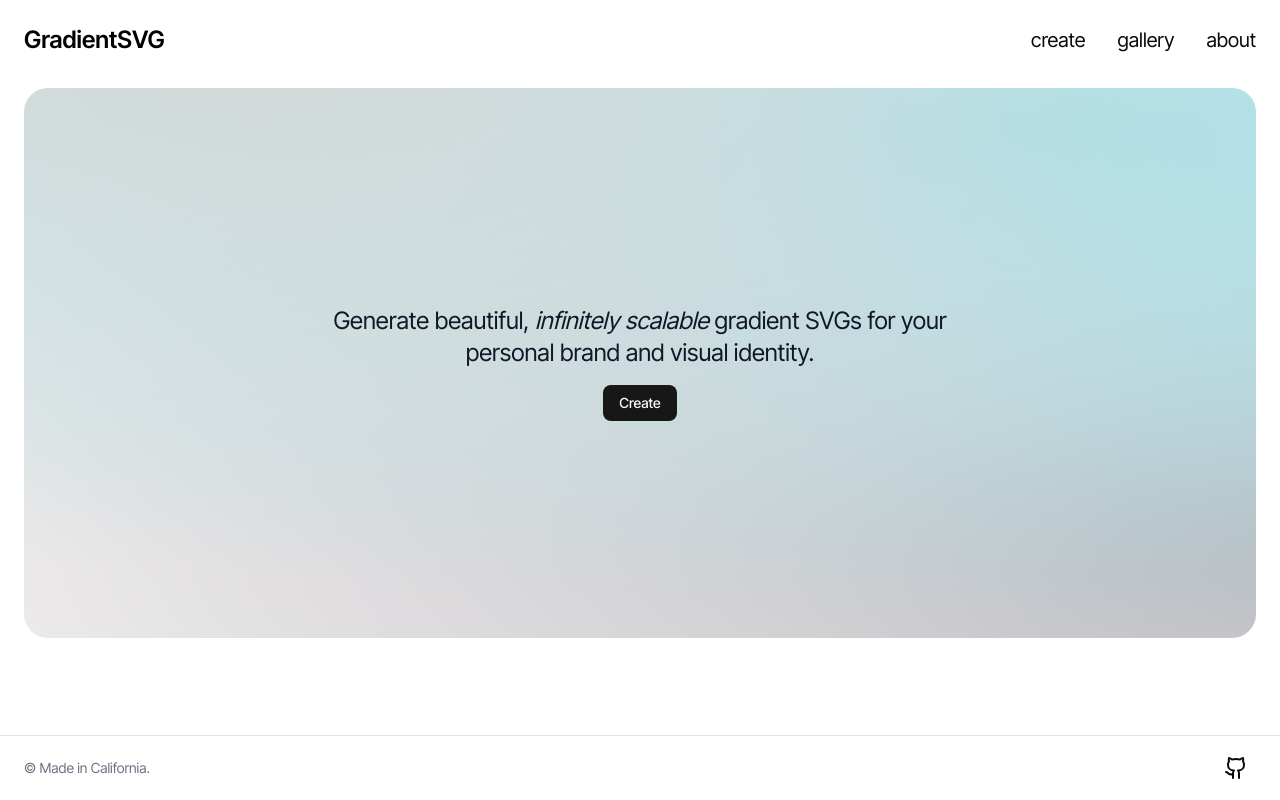
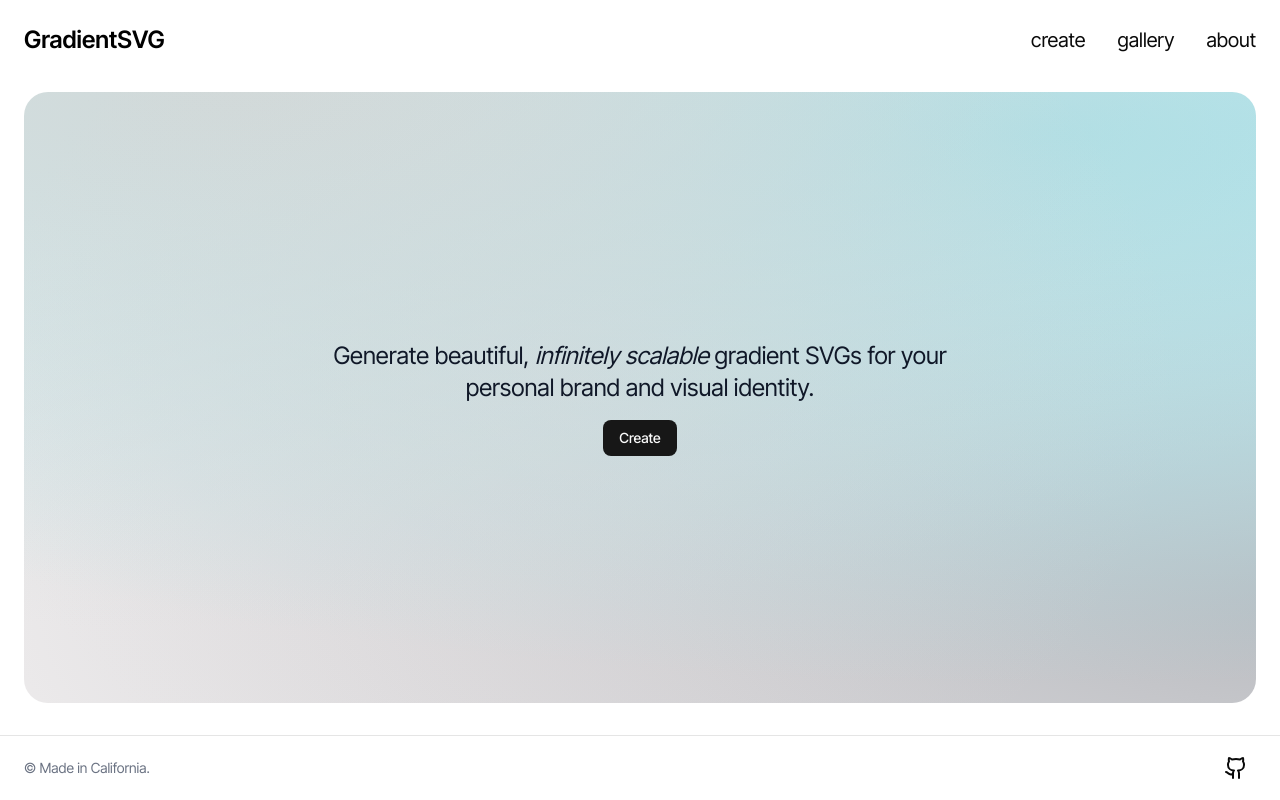
Before and after one commit to willtholke/gradientsvg, a Next.js app: page / in a window 1280 px wide. Built offline with nearby package versions, Linux system fonts and the light colour scheme.

Commit message:
Add more template pages (unused)

```diff
--- a/src/app/layout.tsx
+++ b/src/app/layout.tsx
@@ -1,7 +1,6 @@
 import type { Metadata } from "next";
 import { Inter_Tight } from "next/font/google";
 import "./globals.css";
-import Footer from "@/components/Footer";
 
 const interTight = Inter_Tight({
   subsets: ["latin"],
@@ -22,12 +21,9 @@ export default function RootLayout({
   return (
     <html lang="en">
       <body
-        className={`${interTight.className} antialiased flex flex-col h-screen overflow-hidden`}
+        className={`${interTight.className} antialiased h-screen overflow-hidden`}
       >
-        <div className="flex-grow overflow-hidden">
-          {children}
-        </div>
-        <Footer />
+        {children}
       </body>
     </html>
   );
--- a/src/app/page.tsx
+++ b/src/app/page.tsx
@@ -1,15 +1,16 @@
 import React from 'react';
 import Navbar from '@/components/Navbar';
+import Footer from '@/components/Footer';
 import Link from 'next/link';
 import { Button } from '@/components/ui/button';
 
 export default function Home() {
   return (
-    <div className="flex flex-col bg-white min-h-0 h-screen">
+    <div className="flex flex-col bg-white h-screen">
       <Navbar />
-      <main className="flex items-center justify-center px-6 py-4">
+      <main className="flex-grow flex items-center justify-center px-6 py-4">
         <div
-          className="max-w-[1415px] w-full h-[550px] mx-auto rounded-3xl overflow-hidden px-8 text-center flex flex-col items-center justify-center"
+          className="max-w-[1415px] w-full h-[calc(100%-8px)] mx-auto rounded-3xl overflow-hidden px-8 text-center flex flex-col items-center justify-center"
           style={{
             backgroundImage: 'radial-gradient(49% 81% at 45% 47%, #E3D7D745 0%, #073AFF00 100%), radial-gradient(113% 91% at 17% -2%, #D1D9D9FF 1%, #FF000000 99%), radial-gradient(142% 91% at 83% 7%, #9FE2EBFF 1%, #FF000000 99%), radial-gradient(142% 91% at 111% 84%, #B7B9BEFF 0%, #F8F5F5FF 99%)'
           }}
@@ -23,6 +24,7 @@ export default function Home() {
           </Button>
         </div>
       </main>
+      <Footer />
     </div>
   );
 }
--- /dev/null
+++ b/src/components/ControlPanel.tsx
@@ -0,0 +1,15 @@
+import React from 'react';
+
+interface ControlPanelProps {
+  className?: string;
+}
+
+export default function ControlPanel({ className }: ControlPanelProps) {
+  return (
+    <div
+      className={`w-[240px] h-[360px] rounded-md border shadow-sm ${className || ''}`}
+    >
+      {/* Control panel content will go here */}
+    </div>
+  );
+}
--- a/src/components/Footer.tsx
+++ b/src/components/Footer.tsx
@@ -3,7 +3,7 @@ import { Github } from 'lucide-react';
 
 export default function Footer() {
   return (
-    <footer className="w-full py-3">
+    <footer className="w-full py-3 flex-shrink-0">
       <div className="max-w-[1460px] mx-auto px-6 flex justify-between items-center border-t pt-3">
         <div className="text-sm text-gray-500">
           © Made in California.
--- a/src/components/Navbar.tsx
+++ b/src/components/Navbar.tsx
@@ -3,7 +3,7 @@ import Link from 'next/link';
 
 export default function Navbar() {
   return (
-    <nav className="w-full h-16 mt-2">
+    <nav className="w-full h-16 mt-2 flex-shrink-0">
       <div className="flex items-center justify-between max-w-[1460px] mx-auto px-6 h-full">
         <Link href="/" className="text-[24px] font-semibold text-black hover:opacity-80 transition-opacity leading-none relative">
           <span className="inline-block transform">
--- /dev/null
+++ b/src/lib/gradientGenerator.ts
@@ -0,0 +1,14 @@
+export interface GradientResult {
+  backgroundImage: string;
+  backgroundPosition: string;
+}
+
+/**
+ * temporary simple blue gradient
+ */
+export function generateGradient(): GradientResult {
+  return {
+    backgroundImage: 'linear-gradient(135deg, #0099F7 0%, #2B32B2 100%)',
+    backgroundPosition: '0% 0%'
+  };
+}
```
Also changed, not shown: src/components/GradientPreview.tsx (added).
